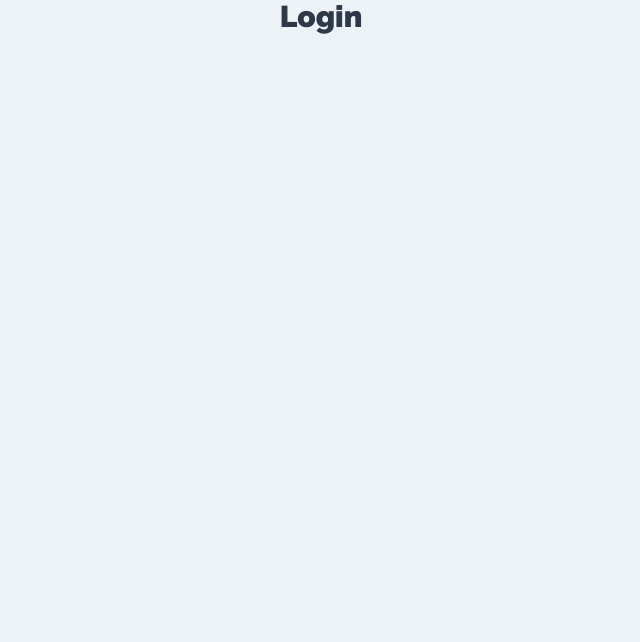
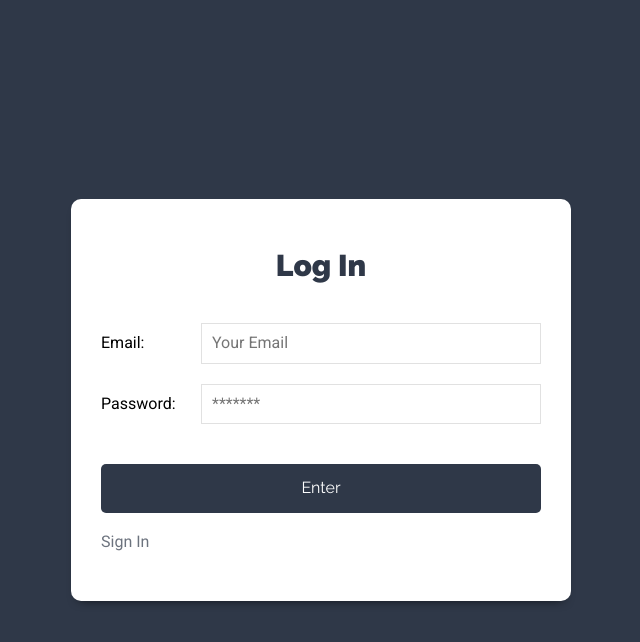
Before and after one commit to S4ND1X/ReactJS-Course, a React (Create React App) app in the folder Project_Manager_MERN/project-manager/: page / in a window 1280 px wide. Shown: the top 642 px of the page, without its empty margins (319-959 px from the left). Built offline with nearby package versions, Linux system fonts and the light colour scheme.

Commit message:
Styles and state to login component

```diff
--- a/Project_Manager_MERN/project-manager/src/App.js
+++ b/Project_Manager_MERN/project-manager/src/App.js
@@ -1,7 +1,7 @@
 import React from "react";
-import Login from './components/auth/login'
-import SignIn from './components/auth/sign-in'
-import Projects from './components/projects/projects'
+import Login from "./components/auth/login";
+import SignIn from "./components/auth/sign-in";
+import Projects from "./components/projects/projects";
 
 import { BrowserRouter as Router, Switch, Route } from "react-router-dom";
 
--- a/Project_Manager_MERN/project-manager/src/components/auth/login.jsx
+++ b/Project_Manager_MERN/project-manager/src/components/auth/login.jsx
@@ -1,9 +1,69 @@
-import React from "react";
+import React, { useState } from "react";
+
+import { Link } from "react-router-dom";
 
 export default function Login() {
+  const [user, setUser] = useState({
+    email: "",
+    password: "",
+  });
+
+  const { email, password } = user;
+
+  const handleChange = (e) => {
+    setUser({ ...user, [e.target.name]: e.target.value });
+  };
+
+  const handleSubmit = (e) => {
+    e.preventDefault();
+
+    //Validate inputs
+
+    //Pass the action
+    console.log("oa");
+  };
+
   return (
-    <div>
-      <h1>Login</h1>
+    <div className="form-usuario">
+      <div className="contenedor-form sombra-dark">
+        <h1>Log In</h1>
+
+        <form onSubmit={handleSubmit}>
+          <div className="campo-form">
+            <label htmlFor="email">Email:</label>
+            <input
+              type="email"
+              id="email"
+              name="email"
+              placeholder="Your Email"
+              onChange={handleChange}
+              value={email}
+            />
+          </div>
+          <div className="campo-form">
+            <label htmlFor="password">Password:</label>
+            <input
+              type="password"
+              id="password"
+              name="password"
+              placeholder="*******"
+              onChange={handleChange}
+              value={password}
+            />
+          </div>
+          <div className="campo-form">
+            <input
+              type="submit"
+              className="btn btn-primario btn-block "
+              value="Enter"
+            />
+          </div>
+        </form>
+
+        <Link to={"/sign-in"} className="enlace-cuenta">
+          Sign In
+        </Link>
+      </div>
     </div>
   );
 }
```
